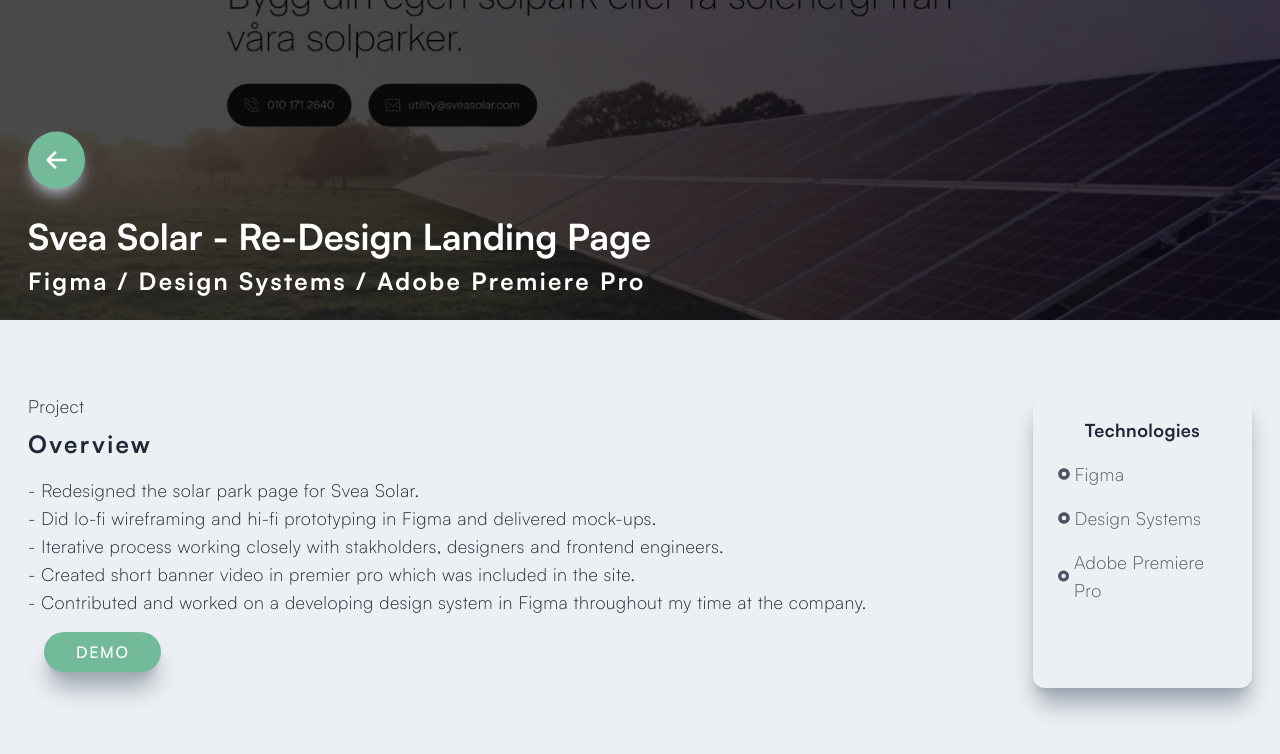
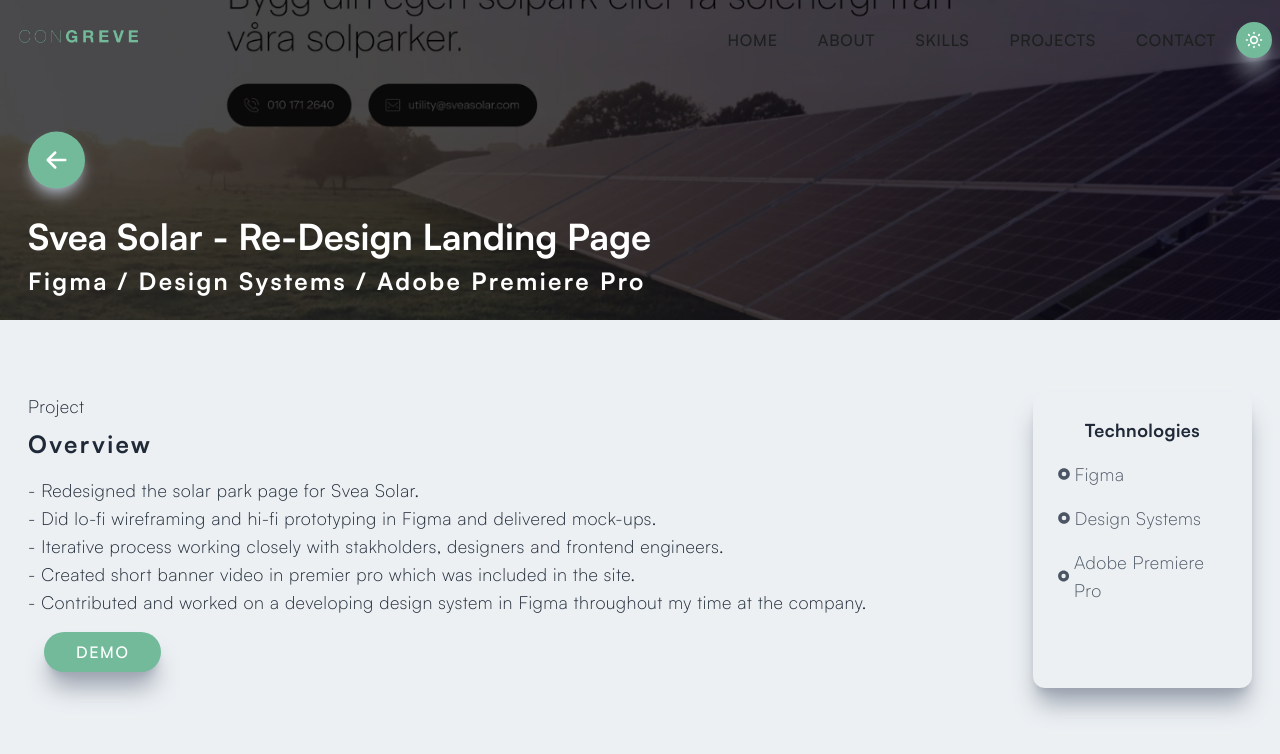
Before and after one commit to congreves/portfolio-sandy, a Next.js app: page /sveasolar in a window 1280 px wide. Shown: the top 754 px of the page. Built offline with nearby package versions, Linux system fonts and the light colour scheme; what tailwindcss-filters would draw is missing.

Commit message:
Color changes to navbar

```diff
--- a/components/Navbar.jsx
+++ b/components/Navbar.jsx
@@ -25,11 +25,11 @@ function Navbar() {
   useEffect(() => {
     if (router.asPath === "/sveasolar" || router.asPath === "/viovin") {
       setNavBg("transparent");
-      setLinkColor("#e9f0ed");
-    } else if (theme === "light") {
+      setLinkColor("#1d201f");
+    } else if (router.asPath === "/" || theme === "light") {
       setNavBg("#ecf0f3");
       setLinkColor("#73BA9B");
-    } else {
+    } else if (router.asPath === "/" || theme === "dark") {
       setNavBg("#121212");
       setLinkColor("#73BA9B");
     }
@@ -55,10 +55,12 @@ function Navbar() {
 
   return (
     <div
+
+      style={{ backgroundColor: `${navBg}` }}
       className={
         shadow
-          ? " w-full h-20 shadow-xl z-[100] dark:shadow-black "
-          : " w-full h-20 z-[100]  "
+          ? " fixed w-full h-20 shadow-xl z-[100] mb-8 dark:bg-[#121212] dark:shadow-black "
+          : " fixed w-full h-20 z-[100] mb-8 bg-[#ecf0f3]  "
       }
     >
       <div className="flex justify-between items-center w-full h-full px-2 2xl:px-16 ">
@@ -124,7 +126,11 @@ function Navbar() {
 
           {/* HAMBURGER MENU */}
 
-          <div onClick={handleNav} className="md:hidden  text-[#73BA9B]">
+          <div
+            style={{ color: `${linkColor}` }}
+            onClick={handleNav}
+            className="md:hidden  text-[#73BA9B]"
+          >
             <AiOutlineMenu size={30} />
           </div>
         </div>
--- a/pages/_app.js
+++ b/pages/_app.js
@@ -6,7 +6,7 @@ function MyApp({ Component, pageProps }) {
   return (
     <>
       <ThemeProvider attribute="class">
-        {/* <Navbar /> */}
+        <Navbar />
         <Component {...pageProps} />
       </ThemeProvider>
     </>
```
